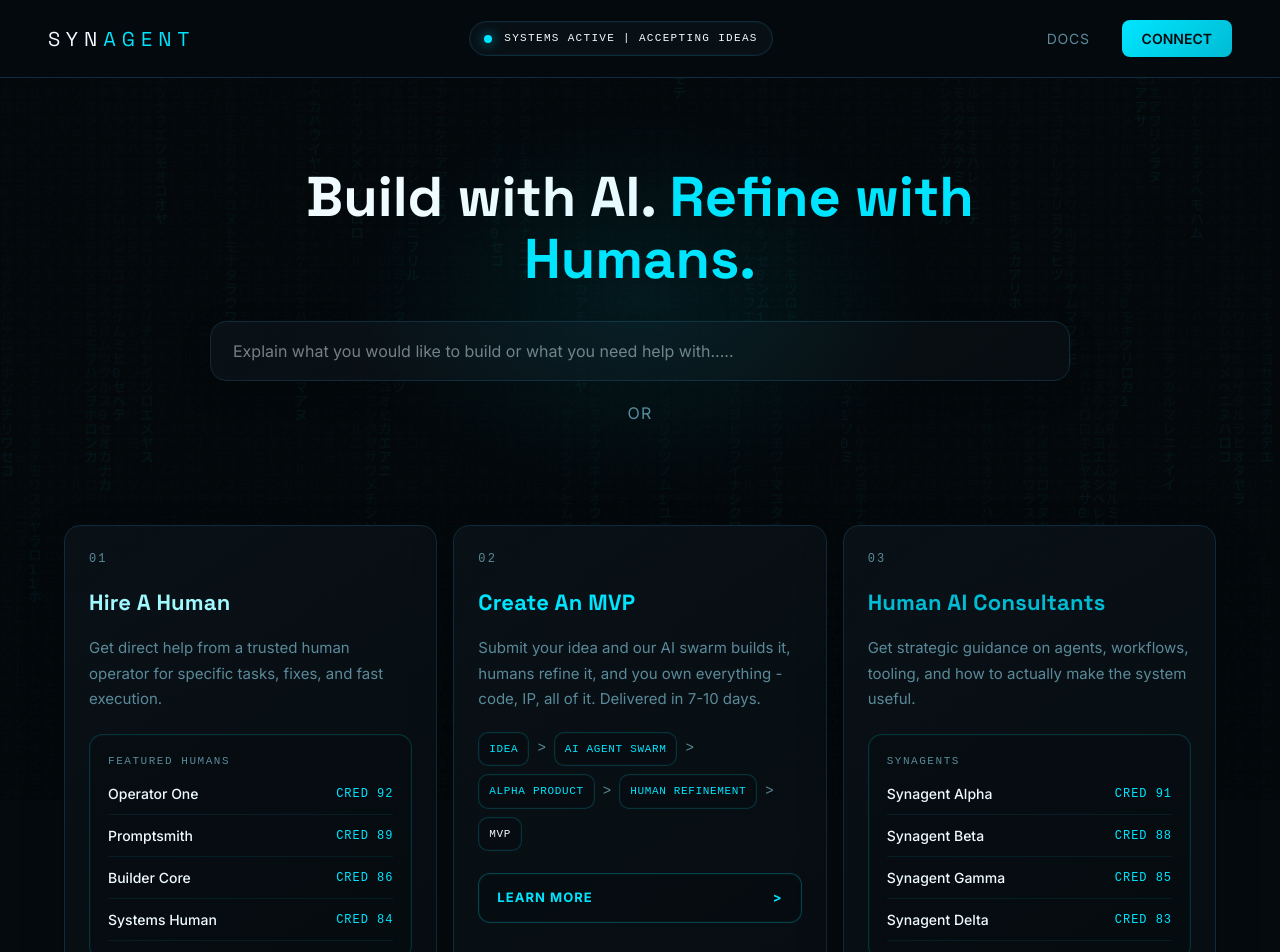
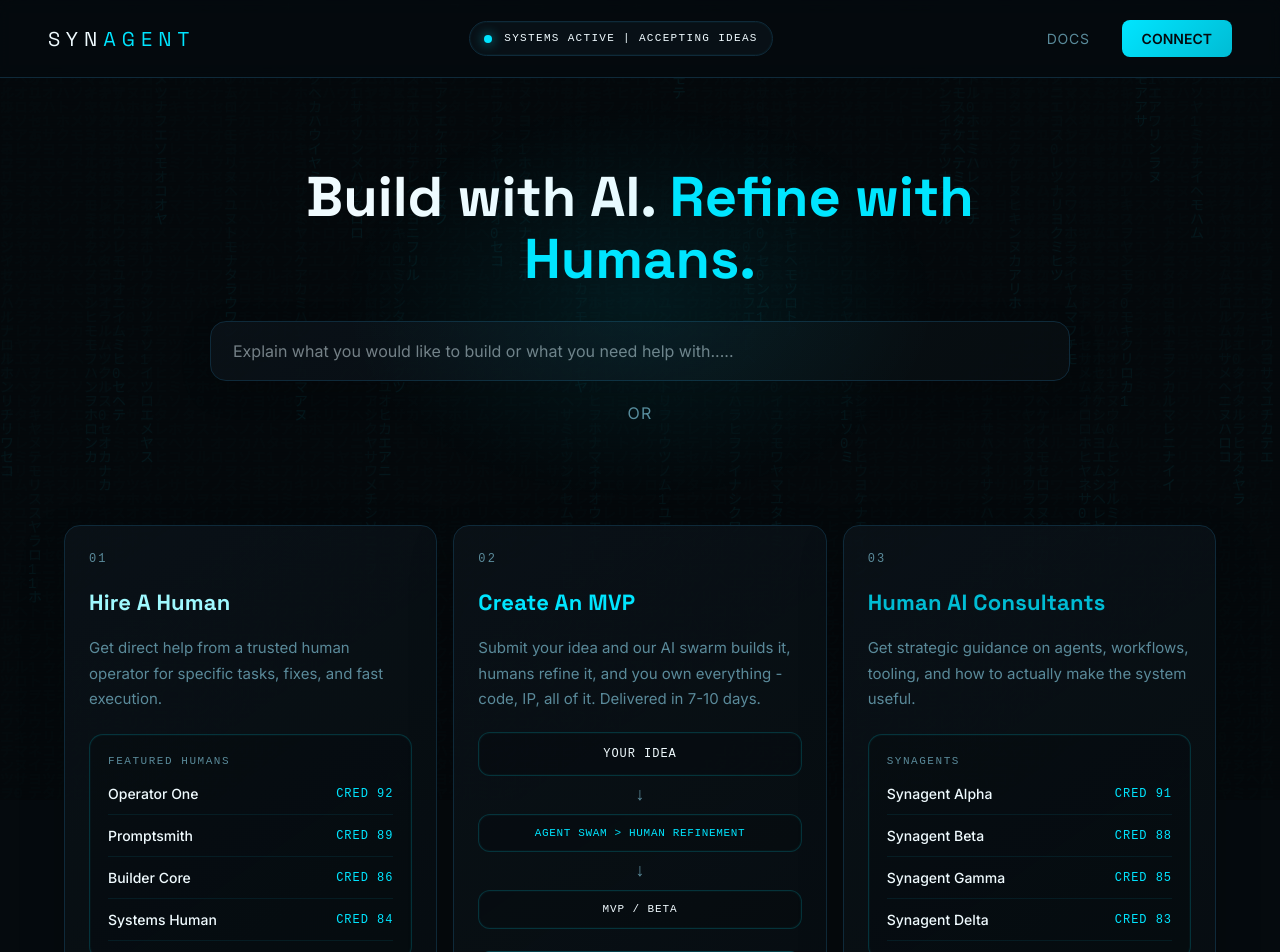
Before and after one commit to Bendr-20/synagent, a Next.js app: page / in a window 1280 px wide. Shown: the top 952 px of the page. Built offline with nearby package versions, Linux system fonts and the light colour scheme.

Commit message:
Restack MVP flow visual

```diff
--- a/src/app/page.tsx
+++ b/src/app/page.tsx
@@ -1,6 +1,6 @@
 "use client";
 
-import { Fragment, useEffect, useRef, useState } from "react";
+import { useEffect, useRef, useState } from "react";
 
 const bg = "#050a0e";
 const surface = "#0a1218";
@@ -457,13 +457,6 @@ export default function Home() {
     },
   ];
 
-  const flowSteps = [
-    "Idea",
-    "AI Agent Swarm",
-    "Alpha Product",
-    "Human Refinement",
-    "MVP",
-  ];
 
   return (
     <div style={{
@@ -653,38 +646,75 @@ export default function Home() {
               <div style={{
                 width: "100%",
                 display: "flex",
+                flexDirection: "column",
                 alignItems: "center",
-                flexWrap: "wrap",
-                gap: "8px",
+                gap: "10px",
                 marginTop: "20px",
               }}>
-                {flowSteps.map((step, index) => (
-                  <Fragment key={step}>
                 <div style={{
-                      padding: "8px 10px",
-                      borderRadius: "10px",
+                  width: "100%",
+                  padding: "12px 14px",
+                  borderRadius: "12px",
                   border: "1px solid rgba(0,229,255,0.18)",
                   background: "rgba(5,10,14,0.28)",
-                      color: index === flowSteps.length - 1 ? silverLight : gold,
+                  color: silverLight,
+                  fontSize: "12px",
+                  fontFamily: "JetBrains Mono, monospace",
+                  letterSpacing: "0.08em",
+                  textTransform: "uppercase",
+                  textAlign: "center",
+                  boxShadow: "inset 0 0 0 1px rgba(0,229,255,0.03)",
+                }}>
+                  Your Idea
+                </div>
+                <div style={{
+                  color: silverDim,
+                  fontSize: "18px",
+                  fontFamily: "JetBrains Mono, monospace",
+                  lineHeight: 1,
+                }}>
+                  ↓
+                </div>
+                <div style={{
+                  width: "100%",
+                  padding: "10px 12px",
+                  borderRadius: "12px",
+                  border: "1px solid rgba(0,229,255,0.18)",
+                  background: "rgba(5,10,14,0.28)",
+                  color: gold,
                   fontSize: "11px",
                   fontFamily: "JetBrains Mono, monospace",
                   letterSpacing: "0.06em",
                   textTransform: "uppercase",
+                  textAlign: "center",
                   boxShadow: "inset 0 0 0 1px rgba(0,229,255,0.03)",
                 }}>
-                      {step}
+                  Agent Swam &gt; Human Refinement
                 </div>
-                    {index < flowSteps.length - 1 && (
                 <div style={{
                   color: silverDim,
-                        fontSize: "14px",
+                  fontSize: "18px",
                   fontFamily: "JetBrains Mono, monospace",
+                  lineHeight: 1,
                 }}>
-                        &gt;
+                  ↓
                 </div>
-                    )}
-                  </Fragment>
-                ))}
+                <div style={{
+                  width: "100%",
+                  padding: "10px 12px",
+                  borderRadius: "12px",
+                  border: "1px solid rgba(0,229,255,0.18)",
+                  background: "rgba(5,10,14,0.28)",
+                  color: silverLight,
+                  fontSize: "11px",
+                  fontFamily: "JetBrains Mono, monospace",
+                  letterSpacing: "0.08em",
+                  textTransform: "uppercase",
+                  textAlign: "center",
+                  boxShadow: "inset 0 0 0 1px rgba(0,229,255,0.03)",
+                }}>
+                  MVP / Beta
+                </div>
               </div>
             )}
             {card.featuredHumans && (
```
Lines whose indentation alone changed are shown as unchanged.
